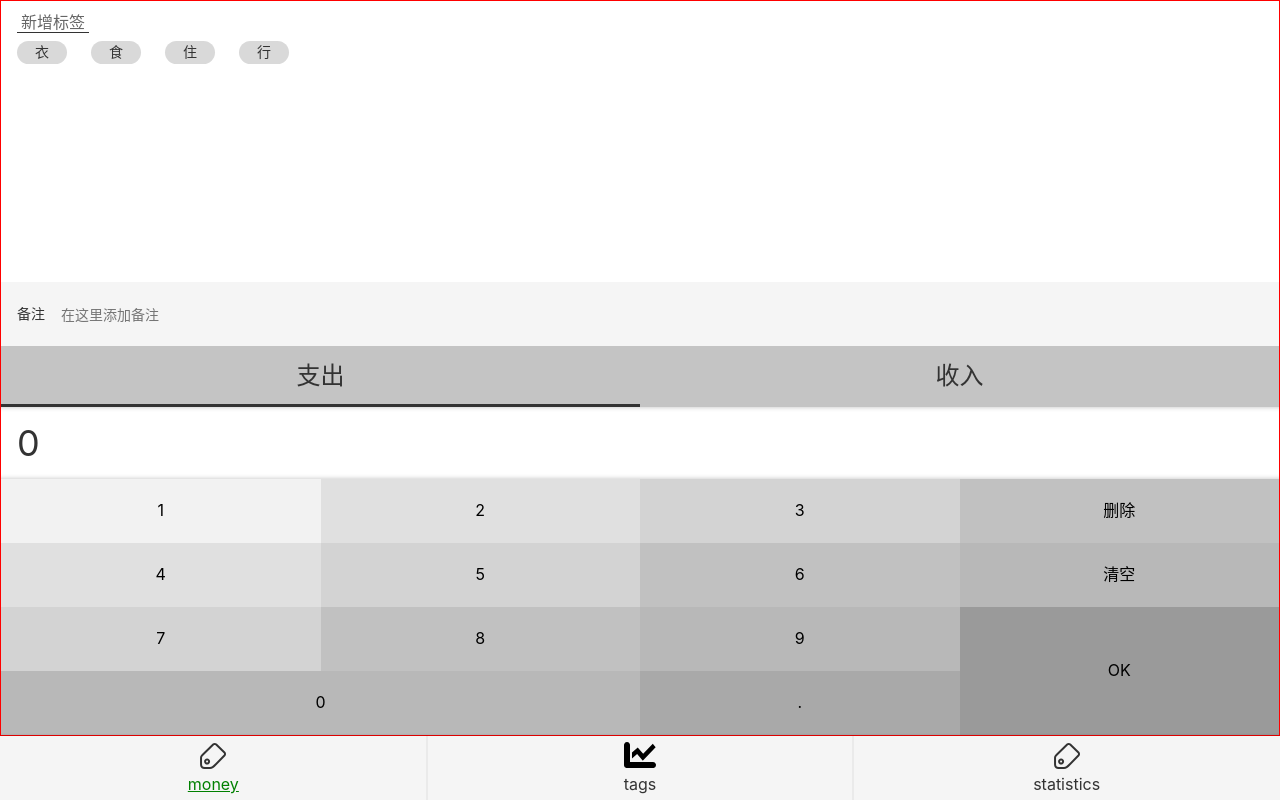
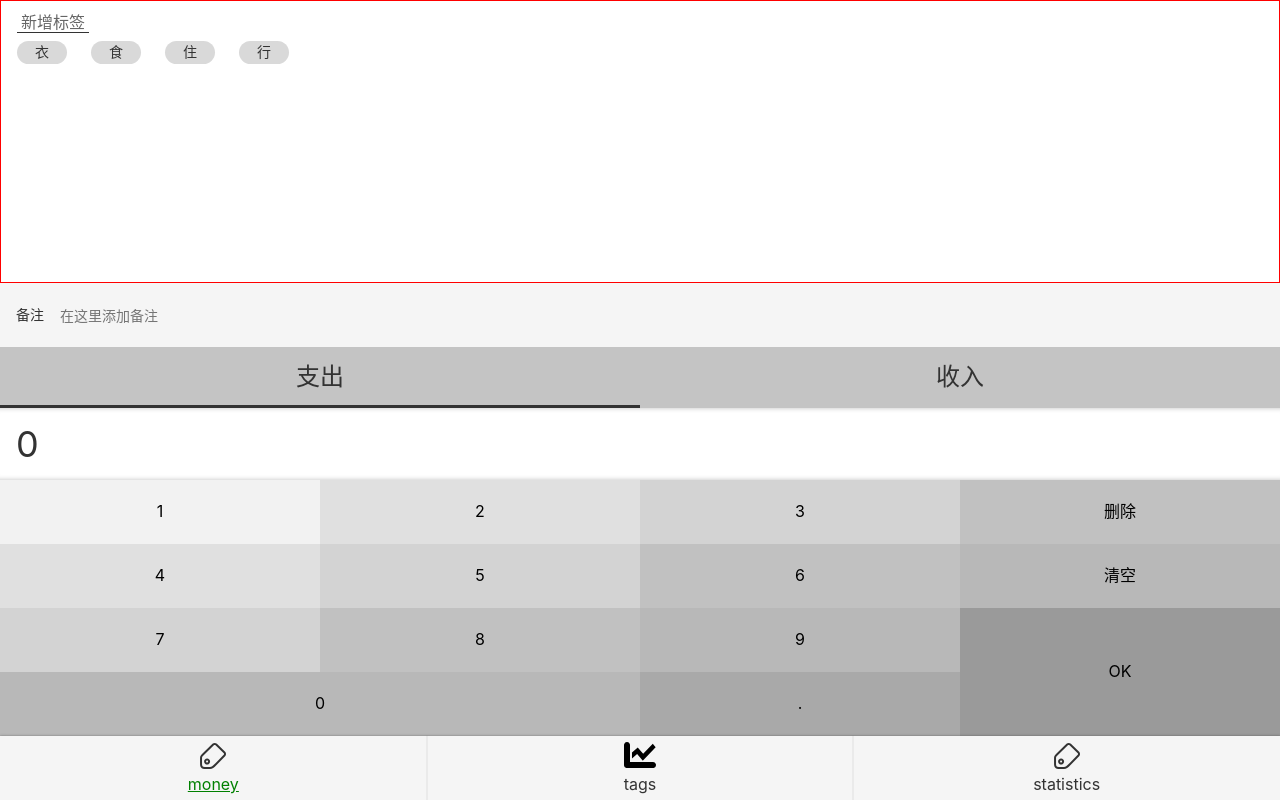
Before and after one commit to falanter/morney-1, a React app: page /#/money in a window 1280 px wide. Built offline with nearby package versions, Linux system fonts and the light colour scheme.

Commit message:
固定底部按钮

```diff
--- a/src/components/Layout.tsx
+++ b/src/components/Layout.tsx
@@ -3,15 +3,20 @@ import Nav from "./Nav"
 
 const Wrapper=styled.div`
   /* border: 1px solid red; */
-  min-height: 100vh;
+  /* min-height: 100vh; */
   display: flex;
   flex-direction: column;
+  height: 100vh;
+  /* position: relative; */
 `;
 const Main=styled.div`
   /* border: 1px solid green; */
-  flex-grow: 1;
+  /* flex-grow: 1; */
+  flex: 1;
+  overflow-y:scroll;
   /* color: red; */
-  overflow: auto;
+  /* overflow: auto; */
+
 `;
 
 const Layout = (props: any) => {
--- a/src/components/Nav.tsx
+++ b/src/components/Nav.tsx
@@ -6,6 +6,7 @@ const NavWrapper=styled.nav`
   /* border: 1px solid blue; */
   box-shadow: 0 0 3px rgba(0,0,0,0.25);
   line-height: 24px;
+  /* height: 65px; */
   ul{
     display: flex;
     li{
--- a/src/index.scss
+++ b/src/index.scss
@@ -12,6 +12,8 @@ body{
     font-size: 16px;
     line-height: 1.2;
     background-color: #f5f5f5;
+    // height: 100%;
+    // border: 5px solid #ccc;
 }
 button,input{
     font: inherit;
--- a/src/view/Money.tsx
+++ b/src/view/Money.tsx
@@ -11,7 +11,7 @@ const MyLayout=styled(Layout)`
   display: flex;
   flex-direction: column;
   /* min-height: 1000px; */
-  border: 1px solid red;
+  /* border: 1px solid red; */
 `
 // const Con=styled.div`
 //   border: 1px solid red;
--- a/src/view/Money/TagSection.tsx
+++ b/src/view/Money/TagSection.tsx
@@ -6,11 +6,12 @@ import { useTags } from "hooks/useTags";
 const Wrapper=styled.section`
   background-color:#fff;
   padding:12px 16px;
-  flex-grow: 1;
-  /* border: 1px solid red;
-  flex-shrink: 0;
+  flex: 1;
+  /* border: 5px solid red; */
+  /*flex-shrink: 0;
   overflow: auto; */
-  /* border: 1px solid red; */
+  border: 1px solid red;
+  overflow-y: scroll;
   display: flex;
   flex-direction: column;
   /* justify-content: flex-end;  //尽量靠下 */
```
